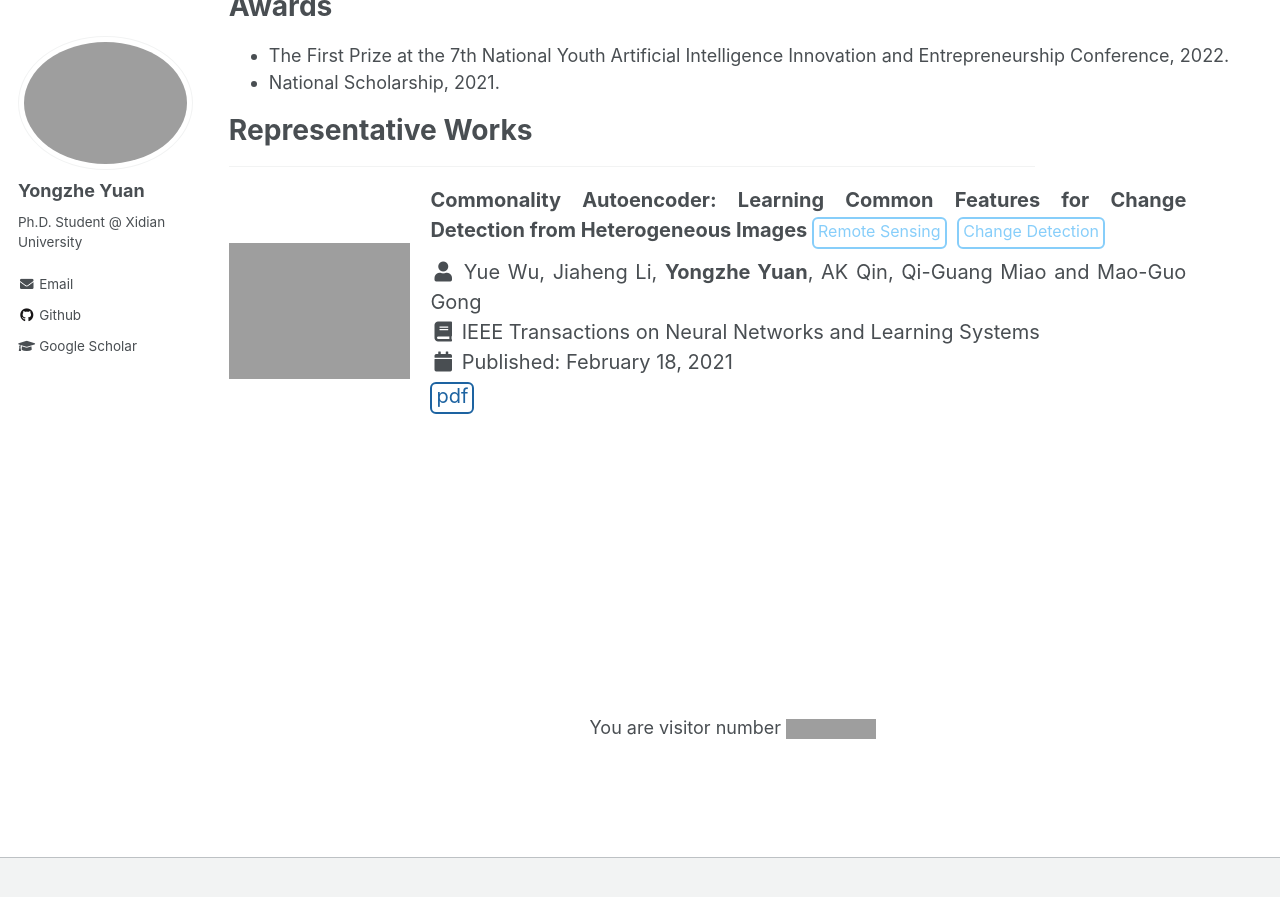
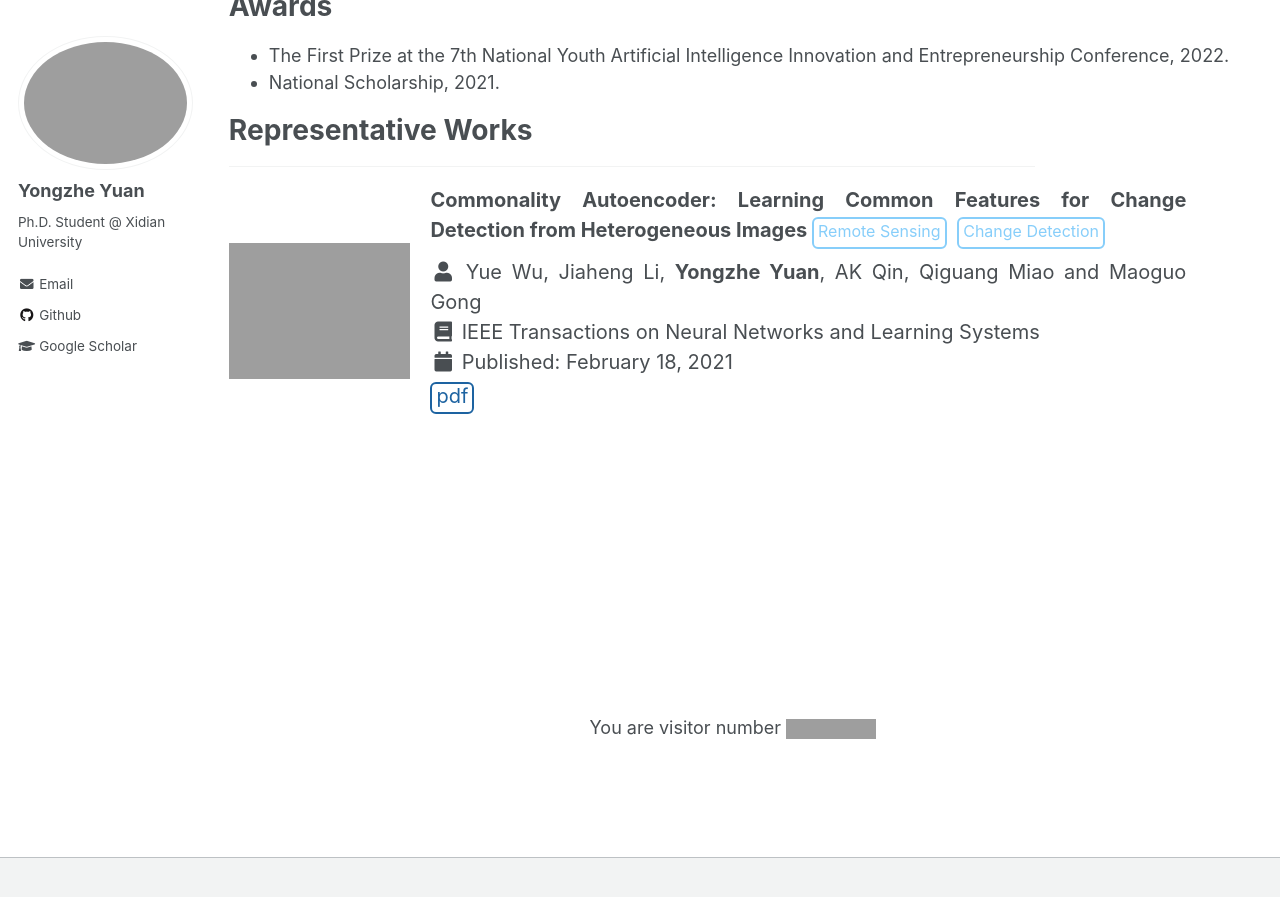
Before and after one commit to YYZMARS/YYZMARS.github.io, a Jekyll site: the page built from _pages/home.md, in a window 1280 px wide and 900 px high, scrolled down 506 px. Shown: the top 897 px of the window. Built offline with Jekyll 4.4.1, drawn with Linux system fonts in a browser that asks for light colours; a script that is not in the unit is left out; grey boxes are pictures that could not be loaded.

Commit message:
Update paper1.md

```diff
--- a/_publications/paper1.md
+++ b/_publications/paper1.md
@@ -3,7 +3,7 @@ title: "Commonality Autoencoder: Learning Common Features for Change Detection f
 teaser: paper1.png
 date: 2021-02-18
 dd: February 18, 2021
-author: Yue Wu, Jiaheng Li, <b>Yongzhe Yuan</b>, AK Qin, Qi-Guang Miao and Mao-Guo Gong
+author: Yue Wu, Jiaheng Li, <b>Yongzhe Yuan</b>, AK Qin, Qiguang Miao and Maoguo Gong
 tag1: Remote Sensing
 tag2: Change Detection
 venue: IEEE Transactions on Neural Networks and Learning Systems
```
